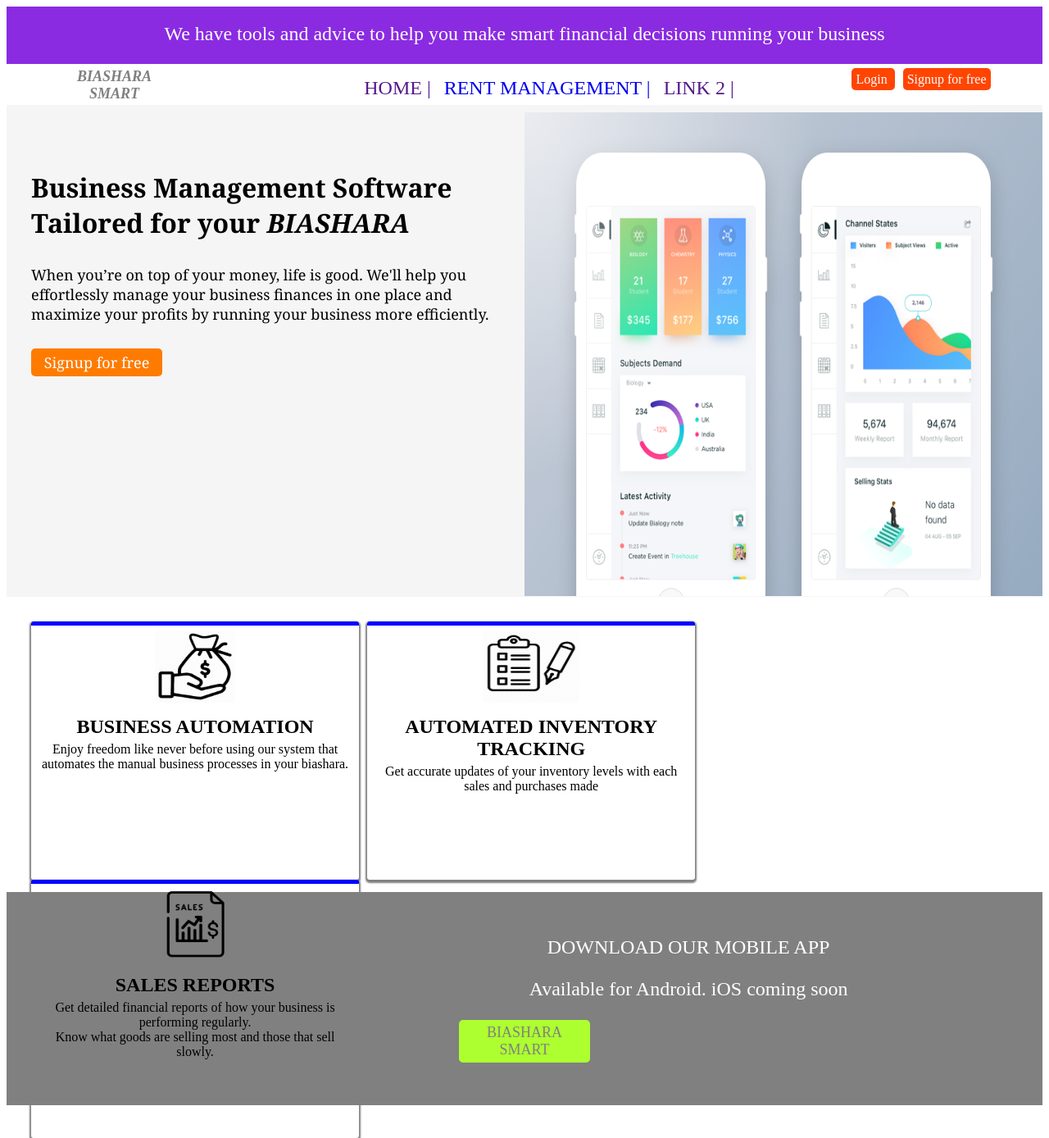
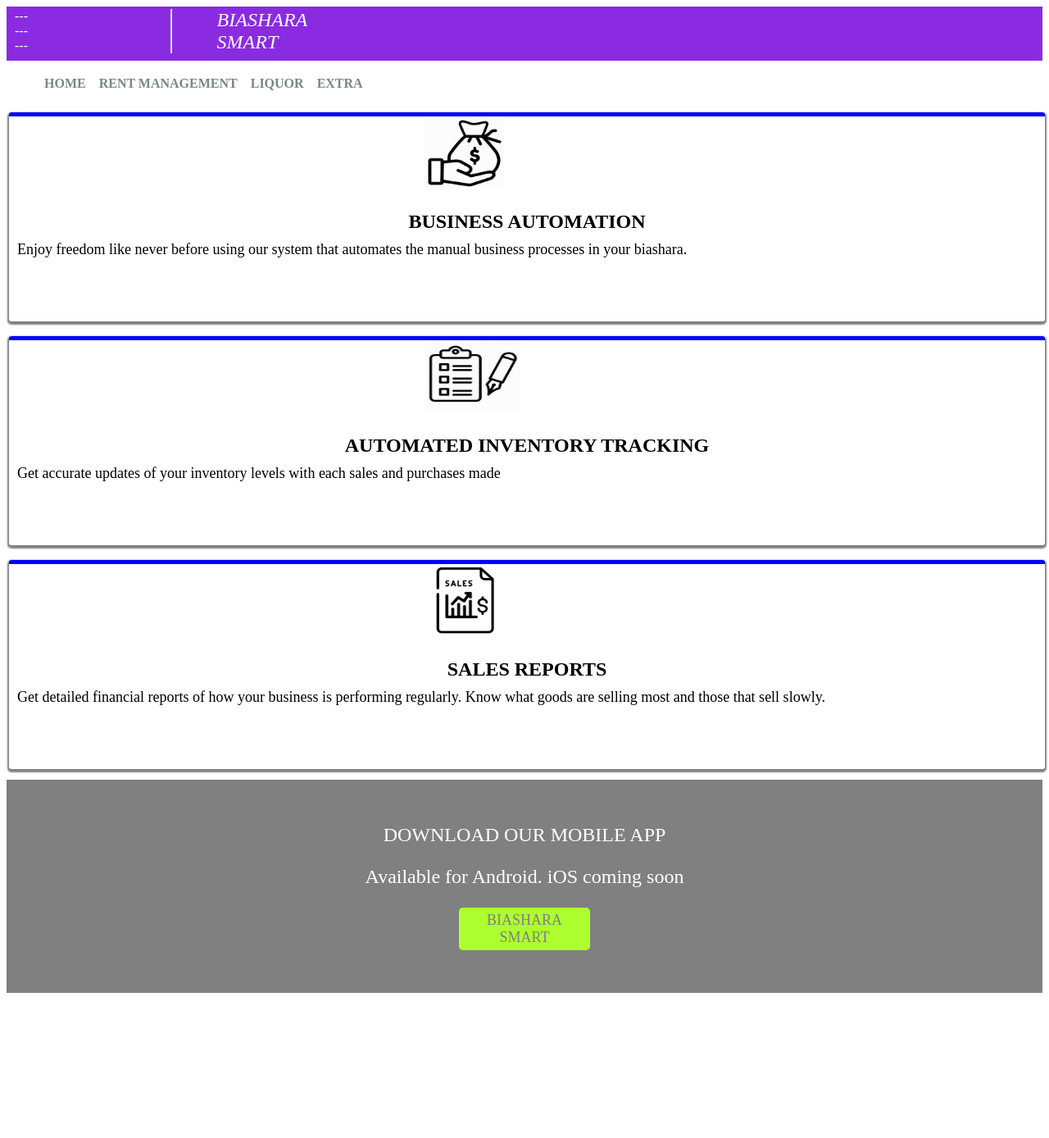
Before and after one commit to samsonmuoki/biashara-smart, a Django app: page / in a window 1280 px wide. Shown: the whole page at 82% size. After the commit the page ends 1211 px from the top, so only its background shows below. Run offline with Django 3.2, Linux system fonts and the light colour scheme.

Commit message:
Refactor home page

```diff
--- a/biashara_smart/homepage/templates/homepage/home.html
+++ b/biashara_smart/homepage/templates/homepage/home.html
@@ -6,7 +6,6 @@
         biashara-smart
     </title>
     <head>
-
         <meta name="viewport" content="width=device-width, initial-scale=1.0">
         <style>
 
@@ -27,6 +26,9 @@
                 padding-top: 3px 0 3px 0;
                 /* width: 100%; */
                 margin: auto;
+            }
+            #mobile-button-home{
+                display: none;
             }
             #logo{
                 padding: 5px;
@@ -217,6 +219,8 @@
         <div id="header">
             We have tools and advice to help you make smart financial decisions running your business
         </div>
+        <!-- <div id="mobile-button-home"> <img src='{% static "images/mobile-button-home.png" %}' > </div> -->
+        <div id="mobile-button-home"> MENU </div>
         <div id="menu-bar">
             <div id="logo">
                 <em>BIASHARA <br> SMART</em>
--- /dev/null
+++ b/biashara_smart/homepage/templates/homepage/index.html
@@ -0,0 +1,166 @@
+<!DOCTYPE html>
+{% load static %}
+<html>
+    <title>Biashara smart</title>
+    <head>
+        <meta name="viewport" content="width=device-width, initial-scale=1.0">
+        <style>
+            #header{
+                width: 100%;
+                padding: 3px 0 3px 0;
+                /* background-color: whitesmoke; */
+                background-color: blueviolet;
+                height: 60px;
+                color: white;
+            }
+            #mobile-menu-btn{
+                float: left;
+                width: 15%;
+                padding: 0 0 0 10px;
+                border-style: solid;
+                border-width: 0 2px 0 0;
+                border-color: rgb(231, 227, 227);
+            }
+            #logo{
+                float: left;
+                /* height: ; */
+                margin-left: 55px;
+                font-size: x-large;
+            }
+            #nav-bar{
+                width: 100%;
+                padding: 3px 0 2px 0;
+                /* background-color: blueviolet; */
+            }
+            ul li{
+                display: inline;
+                margin: auto 2px;
+                color: rgb(121, 134, 134);
+                /* color: white; */
+                padding: 4px;
+                border-radius: 3px;
+                font-size: medium;
+                font-weight: bold;
+            }
+            ul li:hover{
+                background-color: rgb(245, 126, 126);
+            }
+            #cards{
+                /* background-color: yellow; */
+                width: 100%;
+                height: 820px;
+            }
+            #card{
+                float: left;
+                height: 250px;
+                width: 100%;
+                border-radius: 3px;
+                border-color: blue;
+                border-style: solid;
+                border-width: 5px 0 0 0;
+                box-shadow: 0 2px 2px 2px grey;
+                /* padding: 15px; */
+                margin: 8px 3px 10px 3px;
+            }
+            #card-image{
+                /* width: 100%; */
+                margin: 0 25% 0 40%;
+                /* background-color: yellowgreen; */
+                height: 100px;
+                /* background-color: thistle; */
+            }
+            #card-text-header{
+                font-weight: bold;
+                font-size: x-large;
+                padding: 15px 15px 0 15px;
+                text-align: center;
+            }
+            #card-text-body{
+                text-align: justify;
+                padding: 10px;
+                font-size: large;
+            }
+            #link-to-mobile-app{
+                height: 200px;
+                /* width: 100%; */
+                /* margin: auto; */
+                padding: 30px;
+                font-size: x-large;
+                color: white;
+                text-align: center;
+                margin-top: 2px;
+                background-color: grey;
+            }
+            #playstore-link{
+                padding: 5px;
+                background-color: greenyellow;
+                /* color: white; */
+                color: grey;
+                font-size: large;
+                width: 150px;
+                margin: auto;
+                border-radius: 5px;
+            }
+            #playstore-link:hover{
+                padding: 10px;
+                font-weight: bold;
+                background-color: greenyellow;
+            }
+        </style>
+    </head>
+    <body>
+        <div id="header">
+            <div id="mobile-menu-btn">
+                <!-- MENU <br> BTN   -->
+                --- <br> --- <br> ---
+            </div>
+            <div id="logo"> <em> BIASHARA <br> SMART </em> </div>
+        </div>
+        <div id="nav-bar">
+            <ul>
+                <li>HOME</li>
+                <li>RENT MANAGEMENT</li>
+                <li>LIQUOR</li>
+                <li>EXTRA</li>
+            </ul>
+        </div>
+        <div id="cards">
+            <div id="card">
+                <div id="card-image">
+                    <img src="{% static "images/account_icon.png" %}" alt="view"  width="100px" height="90px">
+                </div>
+                <div id="card-text">
+                    <div id="card-text-header">BUSINESS AUTOMATION</div>
+                    <div id="card-text-body">
+                        Enjoy freedom like never before using our system that automates
+                        the manual business processes in your biashara.
+                    </div>
+                </div>
+            </div>
+            <div id="card">
+                <div id="card-image">
+                    <img src="{% static "images/record_image.png" %}" alt="view"  width="120px" height="90px">
+                </div>
+                <div id="card-text-header">AUTOMATED INVENTORY TRACKING</div>
+                <div id="card-text-body">Get accurate updates of your inventory levels with each sales and purchases made</div>
+            </div>
+            <div id="card">
+                <div id="card-image">
+                    <img src="{% static "images/sales_icon2.png" %}" alt="view"  width="100px" height="90px">
+                </div>
+                <div id="card-text-header">SALES REPORTS</div>
+                <div id="card-text-body">
+                    Get detailed financial reports of how your business is performing regularly.
+                    Know what goods are selling most and those that sell slowly.
+                </div>
+            </div>
+        </div>
+        <div id="link-to-mobile-app">
+            <p>DOWNLOAD OUR MOBILE APP</p>
+            <p>Available for Android. iOS coming soon</p>
+            <div id="playstore-link">
+                BIASHARA SMART
+            </div>
+        </div>
+    </body>
+</html>
--- a/biashara_smart/homepage/views.py
+++ b/biashara_smart/homepage/views.py
@@ -9,7 +9,8 @@ from clients.models import Client
 def home(request):
     """Home page view."""
     return render(
-        request, 'homepage/home.html',
+        # request, 'homepage/home.html',
+        request, 'homepage/index.html',
     )
 
 
```
Also changed, not shown: biashara_smart/static/images/mobile-button-home.png (added).
